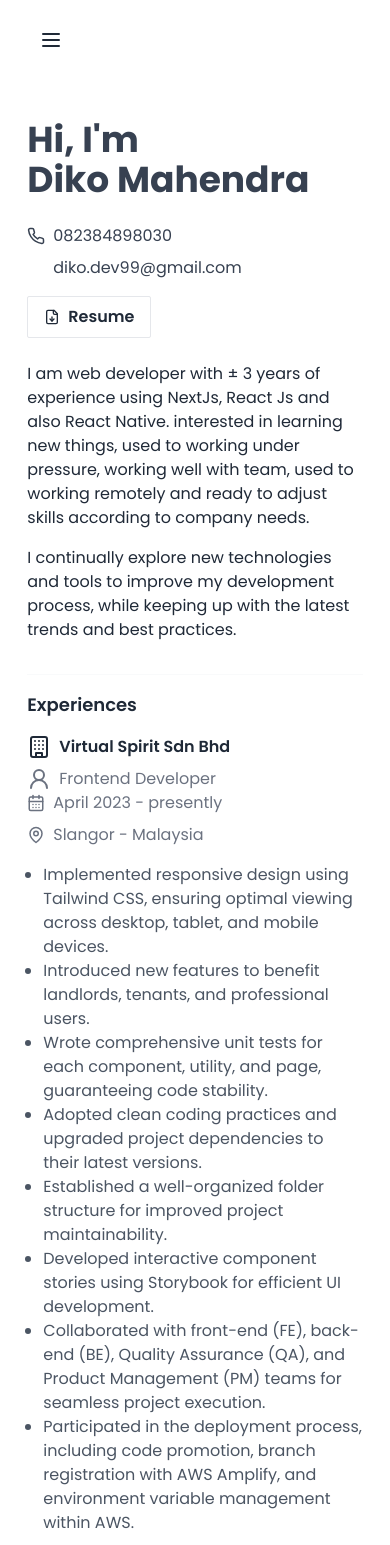
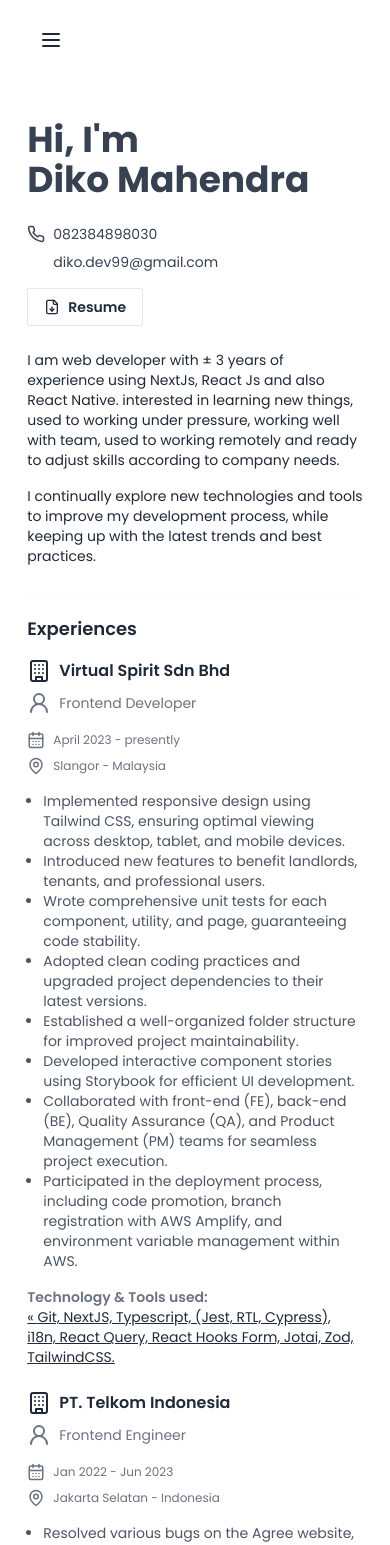
Before and after one commit to DikoMahendraa/personal-profile, a Next.js app: page / in a window 390 px wide. Shown: the top 1545 px of the page. Built offline with nearby package versions, Linux system fonts and the light colour scheme.

Commit message:
fix: font size mobile & images portofolio

```diff
--- a/src/app/portofolio/[details]/page.tsx
+++ b/src/app/portofolio/[details]/page.tsx
@@ -25,7 +25,7 @@ const PortfolioDetailPage = () => {
 
   const basePublicUrl = routeBasedCompanies || routeBasedPersonal
 
-  const verticalLayout = Object.keys(personalAssets)
+  const verticalLayout = [...Object.keys(personalAssets), 'hobids']
     .filter((key) => key !== 'task-io')
     .includes(lastPathname)
 
--- a/src/components/ButtonDownload.tsx
+++ b/src/components/ButtonDownload.tsx
@@ -16,7 +16,7 @@ const ButtonDownload = ({ text }: Readonly<{ text: string }>) => {
   return (
     <button
       onClick={handleDownload}
-      className="dark:hover:bg-cyan-300/35 transition hover:bg-primary-dark/20 dark:text-cyan-300 flex items-center px-4 py-2 font-semibold border dark:border-cyan-300/35 rounded-sm gap-2 dark:bg-cyan-300/20"
+      className="dark:hover:bg-cyan-300/35 lg:text-base text-sm transition hover:bg-primary-dark/20 dark:text-cyan-300 flex items-center px-4 py-2 font-semibold border dark:border-cyan-300/35 rounded-sm gap-2 dark:bg-cyan-300/20"
     >
       <FileDown size={16} /> {text}
     </button>
--- a/src/components/CardExperience.tsx
+++ b/src/components/CardExperience.tsx
@@ -32,20 +32,20 @@ const CardExperience = ({
       <div>
         <div className="lg:flex sm:flex mt-4 justify-between items-center xs:grid sm grid-cols-2">
           <div className="xs:col-span-2">
-            <p className="text-base lg:text-lg font-semibold text-gray-800 dark:text-white flex items-center gap-2">
+            <p className="text-base lg:text-lg font-semibold text-gray-800 dark:text-cyan-500 flex items-center gap-2">
               <Building />
               {company}
             </p>
-            <p className="text-base font-normal text-gray-500 mt-2 dark:text-gray-400 flex items-center gap-2">
+            <p className="lg:text-base text-sm font-normal text-gray-500 mt-2 dark:text-gray-400 flex items-center gap-2">
               <UserRound /> {position}
             </p>
           </div>
-          <div className="xs:col-span-2 xs:mt-4 lg:mt-0">
-            <p className="text-base  text-gray-500 dark:text-gray-300 flex items-center gap-2">
+          <div className="xs:col-span-2 mt-4 lg:mt-0">
+            <p className="lg:text-sm text-xs  text-gray-500 dark:text-gray-300 flex items-center gap-2">
               <CalendarDays size={18} />
               {time}
             </p>
-            <p className="text-base  text-gray-500 mt-2 dark:text-gray-300 flex items-center gap-2">
+            <p className="lg:text-sm text-xs  text-gray-500 mt-2 dark:text-gray-300 flex items-center gap-2">
               <MapPin size={18} />
               {location}
             </p>
@@ -54,13 +54,17 @@ const CardExperience = ({
         <div className="mt-4 text-gray-600 dark:text-gray-300">
           <ul className="list-disc ml-4">
             {list.map((description) => (
-              <li key={description}>{description}</li>
+              <li key={description} className="lg:text-base text-sm">
+                {description}
+              </li>
             ))}
           </ul>
         </div>
         <div className="mt-4">
-          <p className="font-semibold text-gray-500">{techTitle}</p>
-          <p className="font-normal underline dark:text-gray-300">
+          <p className="font-semibold lg:text-base text-sm text-gray-500">
+            {techTitle}
+          </p>
+          <p className="font-normal lg:text-base text-sm underline dark:text-gray-300">
             « {techUsed}
           </p>
         </div>
--- a/src/components/Educations.tsx
+++ b/src/components/Educations.tsx
@@ -28,30 +28,31 @@ const Educations = () => {
       <div className="mt-4">
         <ul className="timeline timeline-snap-icon max-md:timeline-compact timeline-vertical">
           {educations.schools.map((item, index) => (
-            <li key={item.name}>
-              <hr />
-              <div className="timeline-middle">
+            <li key={item.name} className="mb-4">
+              <hr className="lg:inline-block hidden" />
+              <div className="hidden lg:flex timeline-middle">
                 <GraduationCap className="dark:text-cyan-300" />
               </div>
               <div
-                className={`${index === 0 ? 'timeline-start' : 'timeline-end'} timeline-box dark:bg-primary-dark-soft`}
+                className={`${index === 0 ? 'timeline-start' : 'timeline-end'} lg:timeline-box lg:dark:bg-primary-dark-soft`}
               >
-                <p className="text-lg flex items-center gap-2 font-semibold dark:text-white">
-                  <GraduationCap className="dark:text-cyan-300" />
+                <p className="lg:text-lg text-base flex gap-2 font-semibold dark:text-cyan-500">
                   {item.name}
                 </p>
-                <p className="text-base dark:text-gray-300">{item.major}</p>
+                <p className="lg:text-base text-sm dark:text-gray-300">
+                  {item.major}
+                </p>
                 <hr className="my-2 dark:bg-primary-dark" />
-                <p className="text-base dark:text-gray-300 flex items-center gap-2">
+                <p className="lg:text-base text-sm dark:text-gray-300 flex gap-2">
                   <CalendarFold size={16} />
                   {item.since}
                 </p>
-                <p className="text-base dark:text-gray-300 flex items-center gap-2">
+                <p className="lg:text-base text-sm dark:text-gray-300 flex gap-2">
                   <MapPin size={16} />
                   {item.place}
                 </p>
               </div>
-              <hr />
+              <hr className="lg:inline-block hidden" />
             </li>
           ))}
         </ul>
--- a/src/components/Profile.tsx
+++ b/src/components/Profile.tsx
@@ -22,7 +22,7 @@ const Profile = () => {
           <p className="dark:text-white mb-6 text-gray-700 lg:text-5xl text-4xl font-bold">
             Hi, {`I'm`} <br /> <span className="capitalize">Diko Mahendra</span>
           </p>
-          <p className="flex items-center gap-2">
+          <p className="flex items-center lg:text-base text-sm gap-2">
             <Phone size={18} className="dark:text-white text-gray-700" />
             <a
               target="_blank"
@@ -32,7 +32,7 @@ const Profile = () => {
               082384898030
             </a>
           </p>
-          <p className="flex items-center gap-2 mt-2 mb-4">
+          <p className="flex items-center lg:text-base text-sm gap-2 mt-2 mb-4">
             <AtSign size={18} className="text-white" />
             <a
               target="_blank"
@@ -45,7 +45,7 @@ const Profile = () => {
           <ButtonDownload text="Resume" />
         </div>
       </div>
-      <div className="text-base dark:text-gray-300">
+      <div className="lg:text-base text-sm dark:text-gray-300">
         <p className="lg:max-w-[90%]">
           I am web developer with ± 3 years of experience using NextJs, React Js
           and also React Native. interested in learning new things, used to
--- a/src/components/Skills.tsx
+++ b/src/components/Skills.tsx
@@ -46,7 +46,7 @@ const Skills = () => {
       <h1 className="lg:text-2xl text-lg font-semibold text-gray-600 dark:text-white">
         {skills.title_skills}
       </h1>
-      <div className="grid grid-cols-2">
+      <div className="grid">
         <SectionDescription
           items={skills.programming}
           title={skills.title_programming}
```
